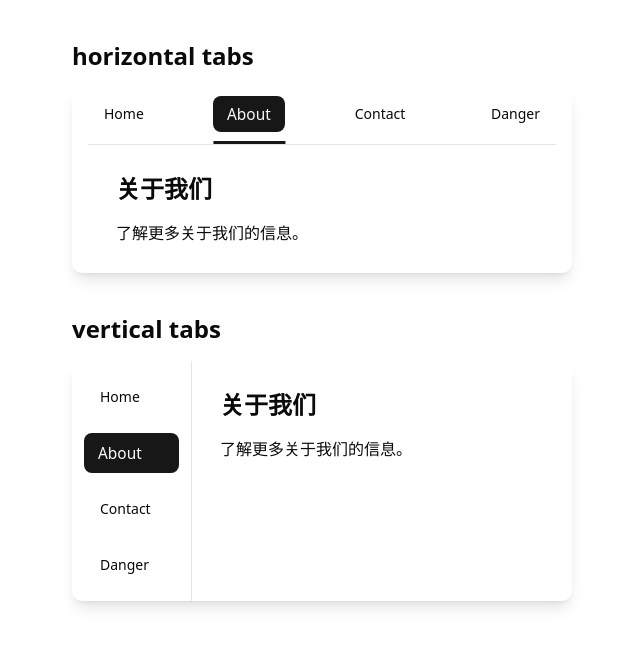
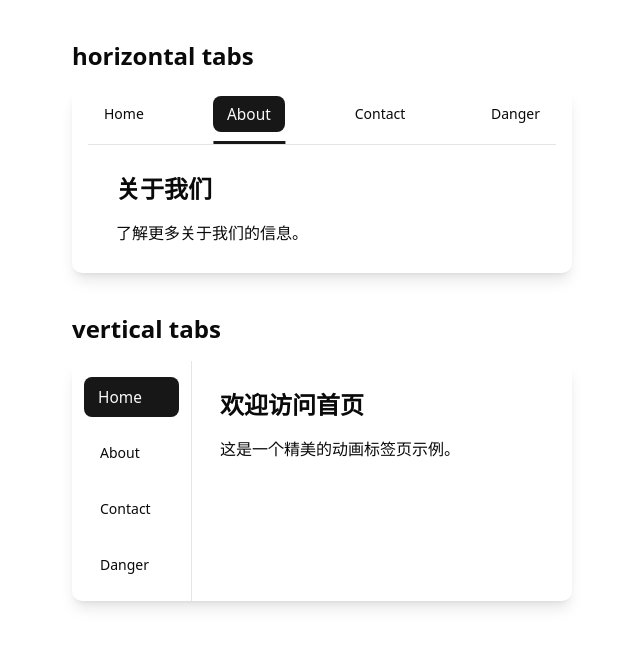
Before and after one commit to hiwurun/animated-tab, a React (Vite) app: page / in a window 1280 px wide. Shown: the top 646 px of the page, without its empty margins (318-958 px from the left). Built offline with nearby package versions, Linux system fonts and the light colour scheme.

Commit message:
Update defaultTabIndex for VerticalTabs in App component from 1 to 0

```diff
--- a/src/App.tsx
+++ b/src/App.tsx
@@ -54,7 +54,7 @@ function App() {
       </div>
       <div className='w-[500px]'>
         <p className='text-2xl font-bold mb-4'>vertical tabs</p>
-        <VerticalTabs tabs={tabs} defaultTabIndex={1} />
+        <VerticalTabs tabs={tabs} defaultTabIndex={0} />
       </div>
     </div>
   );
```
